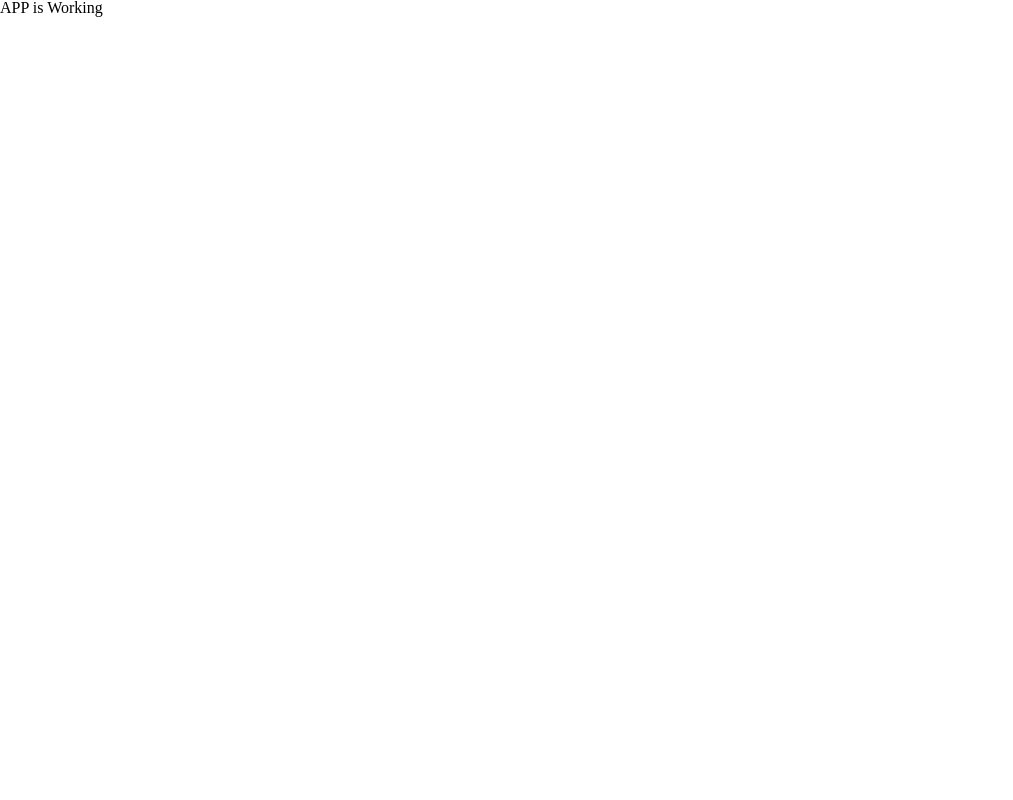
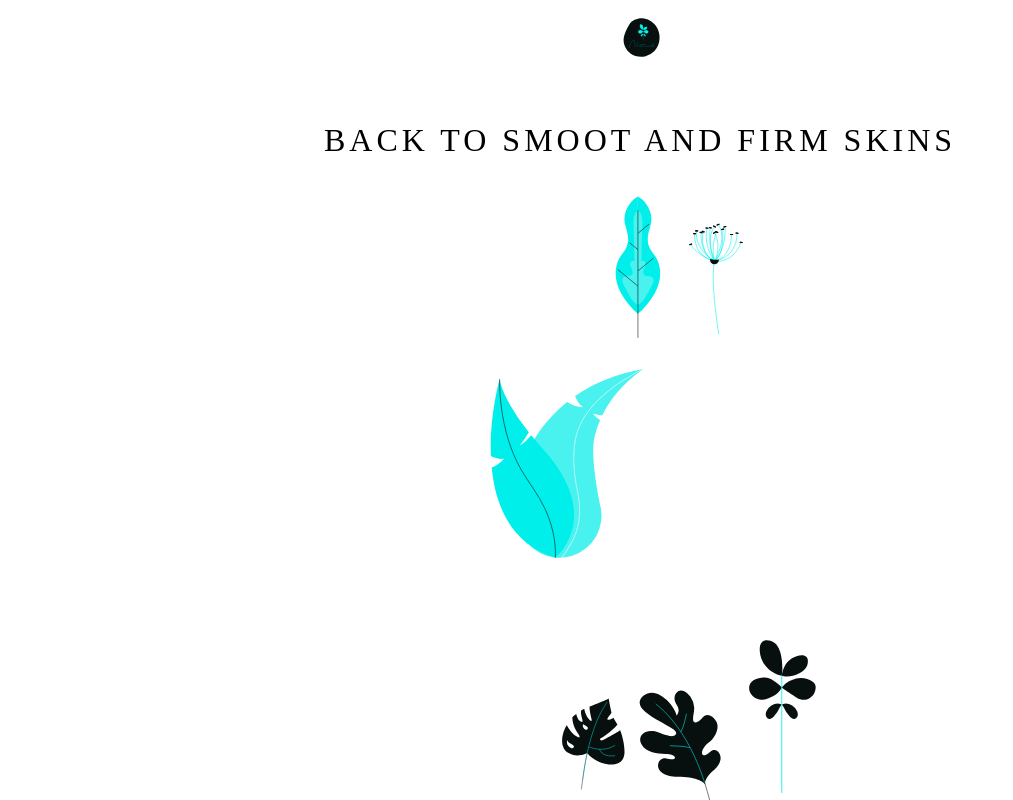
Before and after one commit to mhbaando/react_gsap, a React (Vite) app: page / in a window 1280 px wide. Shown: the whole page, without its empty margins (0-1013 px from the left). Built offline with nearby package versions, Linux system fonts and the light colour scheme.

Commit message:
changed the styles and imported components to the app.jsx

```diff
--- a/package.json
+++ b/package.json
@@ -12,6 +12,7 @@
     "gsap": "^3.11.1",
     "react": "^18.2.0",
     "react-dom": "^18.2.0",
+    "styled-components": "^5.3.5",
     "styled-reset": "^4.4.2"
   },
   "devDependencies": {
--- a/src/App.jsx
+++ b/src/App.jsx
@@ -1,4 +1,43 @@
+import styled from "styled-components";
+import Logo from "./assets/logo.svg";
+import ParallaxHeroSection from "./Components/ParallaxHeroSection/";
+
+const StyledHeroSection = styled.section`
+  width: 100vw;
+  height: 100vh;
+
+  position: relative;
+
+  display: flex;
+  align-items: center;
+  flex-direction: column;
+  justify-content: space-between;
+
+  img {
+    height: 25vmin;
+    pointer-events: none;
+  }
+`;
+
+const StyledTitle = styled.h1`
+  color: black;
+  padding-top: 4rem;
+
+  font-size: 2rem;
+  font-weight: 400;
+
+  text-align: center;
+  letter-spacing: 4px;
+  text-transform: uppercase;
+`;
+
 function App() {
-  return <h1>APP is Working</h1>;
+  return (
+    <StyledHeroSection>
+      <img src={Logo} alt="Logo" />
+      <StyledTitle>Back to smoot and firm skins</StyledTitle>
+      <ParallaxHeroSection />
+    </StyledHeroSection>
+  );
 }
 export default App;
--- a/src/main.jsx
+++ b/src/main.jsx
@@ -1,6 +1,7 @@
 import React from "react";
 import ReactDom from "react-dom/client";
 import { Reset } from "styled-reset";
+import "./index.css";
 import App from "./App";
 
 const root = ReactDom.createRoot(document.getElementById("root"));
```
Also changed, not shown: 1 other file (tests, documents, lock files or other folders).
